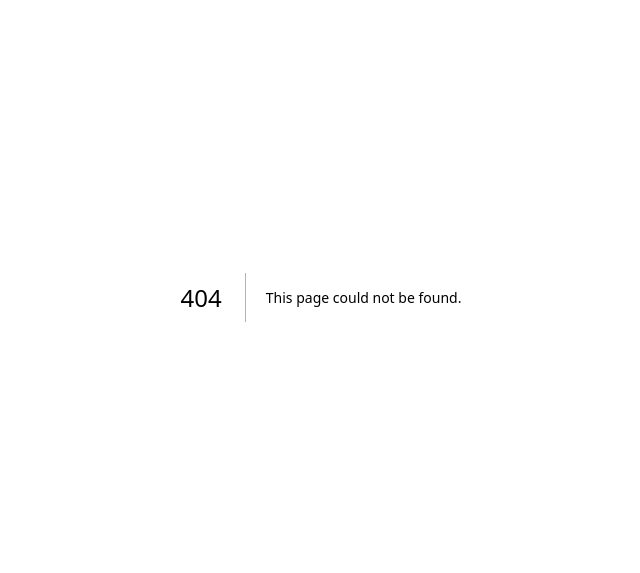
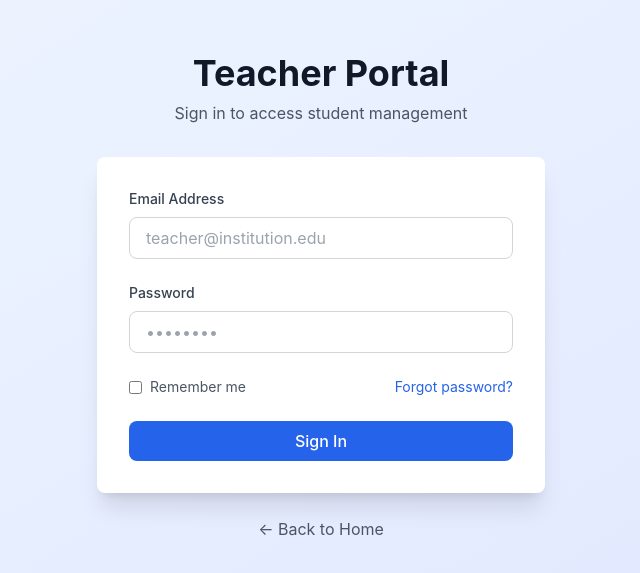
Before and after one commit to cosmic-community/ai-student-dropout-prevention-platform, a Next.js app: page /teacher/login in a window 1280 px wide. Before the commit this address had no page. Shown: the part 103-676 px from the top of the page, without its empty margins (319-959 px from the left). Built offline with nearby package versions, Linux system fonts and the light colour scheme.

Commit message:
Initial commit from Cosmic AI

```diff
--- /dev/null
+++ b/app/teacher/login/page.tsx
@@ -0,0 +1,62 @@
+import Link from 'next/link'
+
+export default function TeacherLoginPage() {
+  return (
+    <div className="min-h-screen bg-gradient-to-br from-blue-50 to-indigo-100 flex items-center justify-center px-4">
+      <div className="max-w-md w-full">
+        <div className="text-center mb-8">
+          <h1 className="text-4xl font-bold text-gray-900 mb-2">Teacher Portal</h1>
+          <p className="text-gray-600">Sign in to access student management</p>
+        </div>
+
+        <div className="bg-white rounded-lg shadow-xl p-8">
+          <form className="space-y-6">
+            <div>
+              <label htmlFor="email" className="label">Email Address</label>
+              <input
+                type="email"
+                id="email"
+                className="input"
+                placeholder="teacher@institution.edu"
+                required
+              />
+            </div>
+
+            <div>
+              <label htmlFor="password" className="label">Password</label>
+              <input
+                type="password"
+                id="password"
+                className="input"
+                placeholder="••••••••"
+                required
+              />
+            </div>
+
+            <div className="flex items-center justify-between">
+              <label className="flex items-center">
+                <input type="checkbox" className="mr-2" />
+                <span className="text-sm text-gray-600">Remember me</span>
+              </label>
+              <a href="#" className="text-sm text-primary hover:underline">
+                Forgot password?
+              </a>
+            </div>
+
+            <Link href="/teacher/dashboard" className="block">
+              <button type="button" className="btn btn-primary w-full">
+                Sign In
+              </button>
+            </Link>
+          </form>
+        </div>
+
+        <div className="text-center mt-6">
+          <Link href="/" className="text-gray-600 hover:text-gray-900">
+            ← Back to Home
+          </Link>
+        </div>
+      </div>
+    </div>
+  )
+}
```
